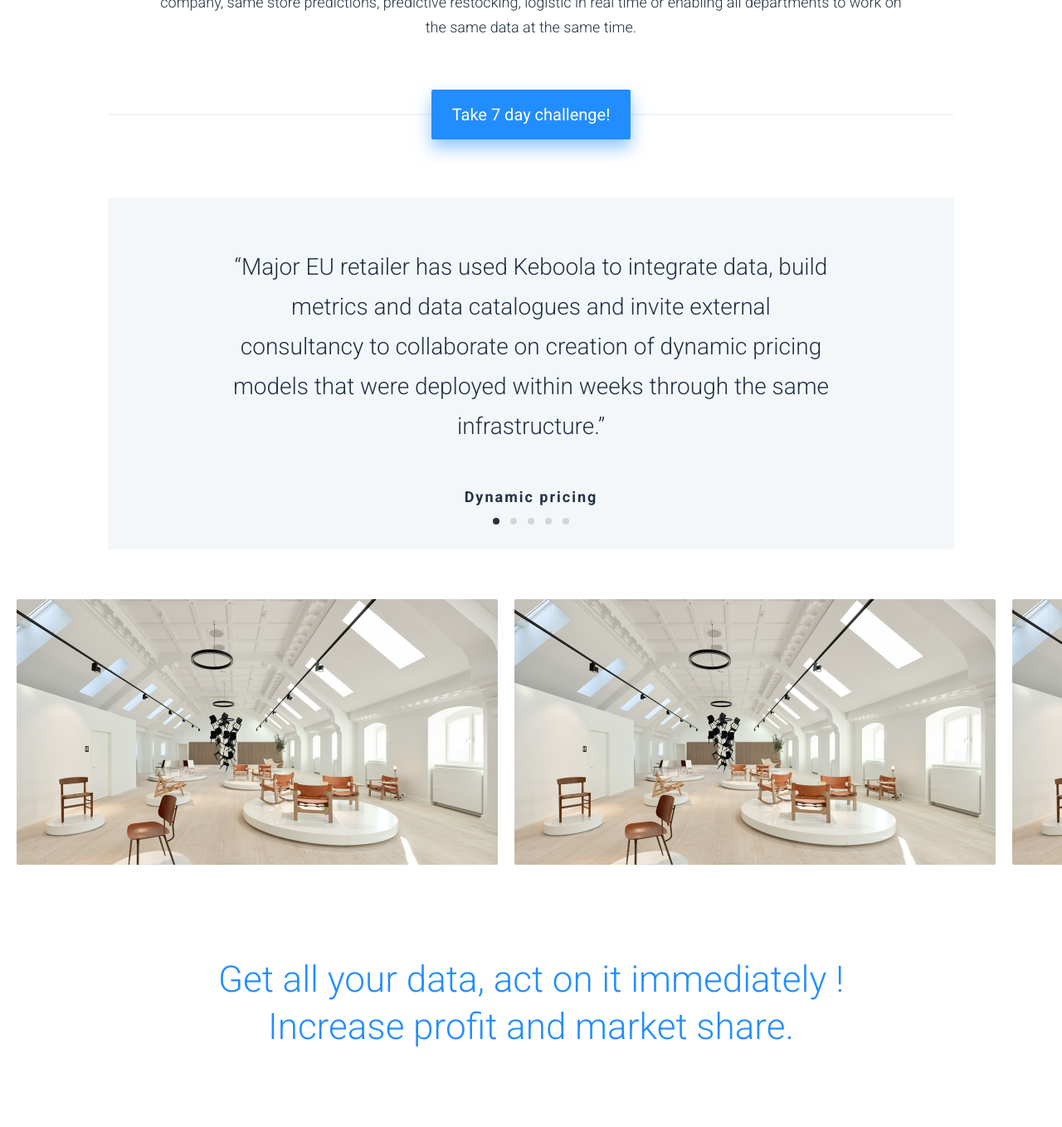
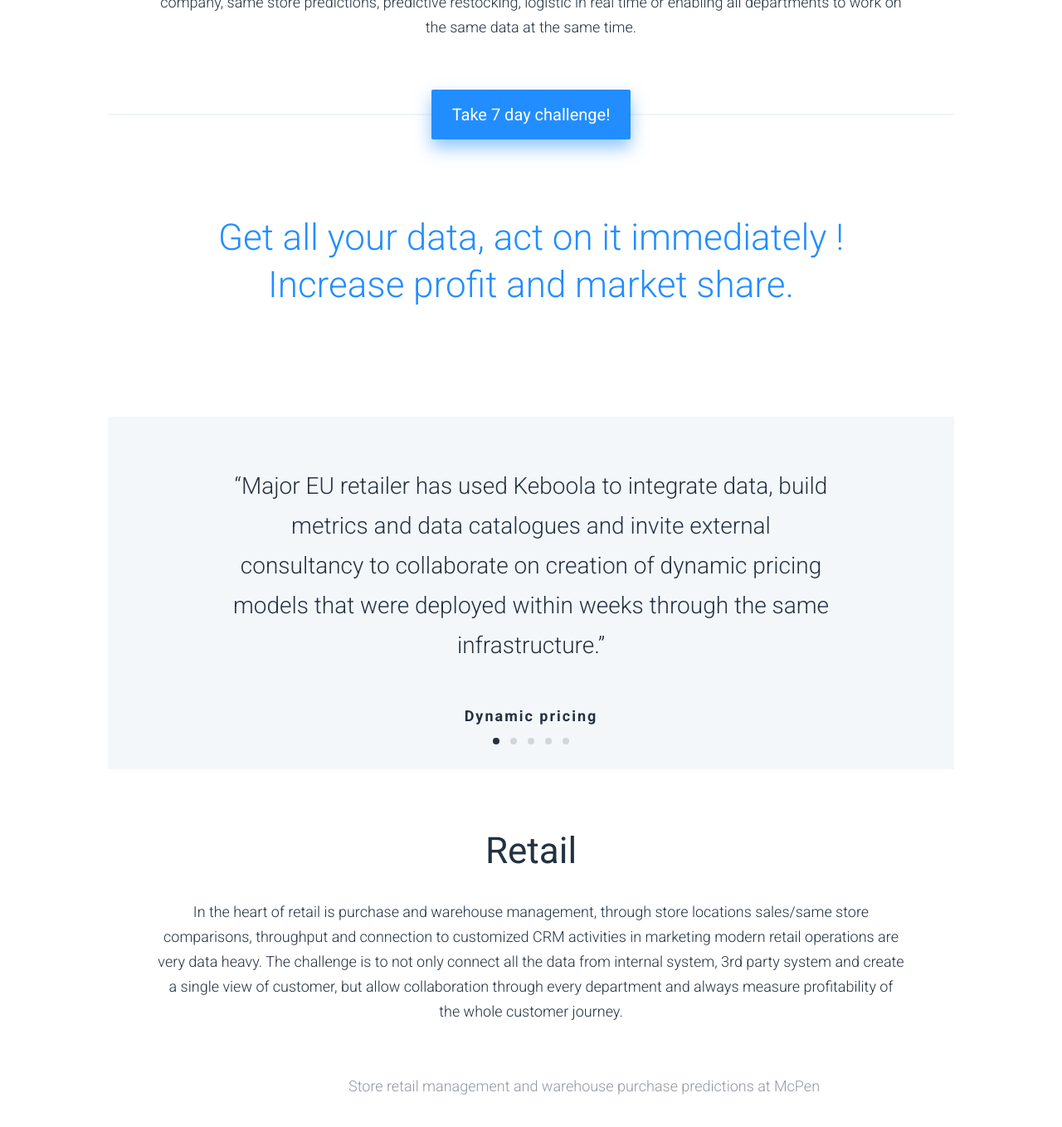
Before and after one commit to keboola/website, a Jekyll site: the page built from _solutions/solutions.md, in a window 1280 px wide and 1400 px high, scrolled down 908 px. Shown: the top 1358 px of the window at 83% size. Built offline with Jekyll 4.4.1, drawn with Linux system fonts in a browser that asks for light colours; nearby versions of some CDN libraries.

Commit message:
Update from Forestry.io - Updated solutions.md

```diff
--- a/_solutions/solutions.md
+++ b/_solutions/solutions.md
@@ -23,6 +23,10 @@ page_sections:
   subheadline: According to <a href="https://hbr.org/2018/02/big-companies-are-embracing-analytics-but-most-still-dont-have-a-data-driven-culture">Hbr.org</a>
   headline: DataDriven companies have 30% higher EBITDA!
   ctaname: Take 7 day challenge!
+- template: article-list-hp
+  block: article-list-hp
+  headline: Get all your data, act on it immediately ! Increase profit and market
+    share.
 - template: review
   block: review
   list:
@@ -47,11 +51,18 @@ page_sections:
     desc: "MallGroup Europa’s leading retail in 6 countries has enabled analytics
       through Keboola to all departments from logistics to customer success and marketing
       within two months. \n"
-- template: gallery-list
-  block: gallery-list
-- template: article-list-hp
-  block: article-list-hp
-  headline: Get all your data, act on it immediately ! Increase profit and market
-    share.
+- template: article-list-one-row
+  block: article-list-one-row
+  headline: Retail
+  content: In the heart of retail is purchase and warehouse management, through store
+    locations sales/same store comparisons, throughput and connection to customized
+    CRM activities in marketing modern retail operations are very data heavy. The
+    challenge is to not only connect all the data from internal system, 3rd party
+    system and create a single view of customer, but allow collaboration through every
+    department and always measure profitability of the whole customer journey.
+  list:
+  - desc: Store retail management and warehouse purchase predictions at McPen
+  - {}
+  - {}
 
 ---
```
